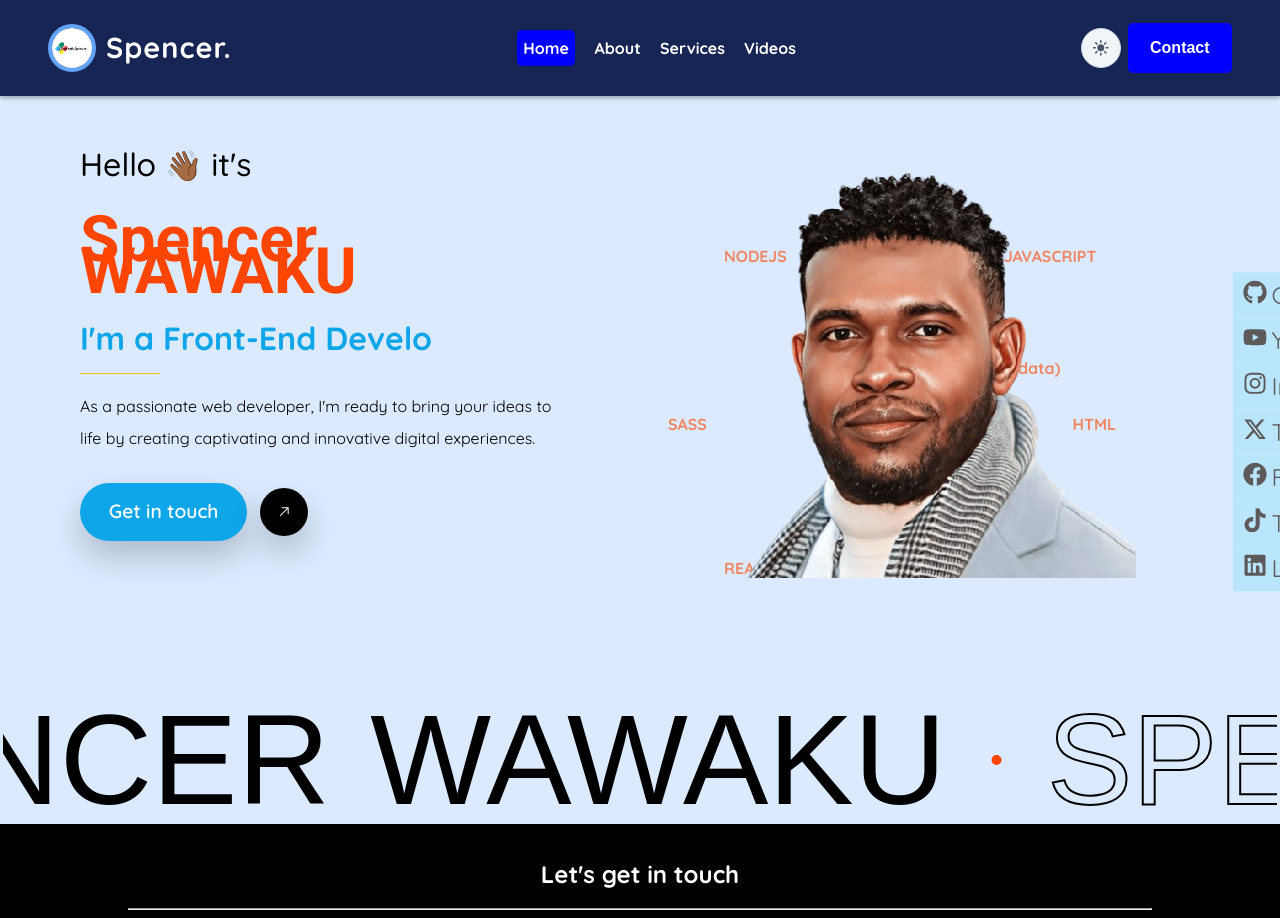
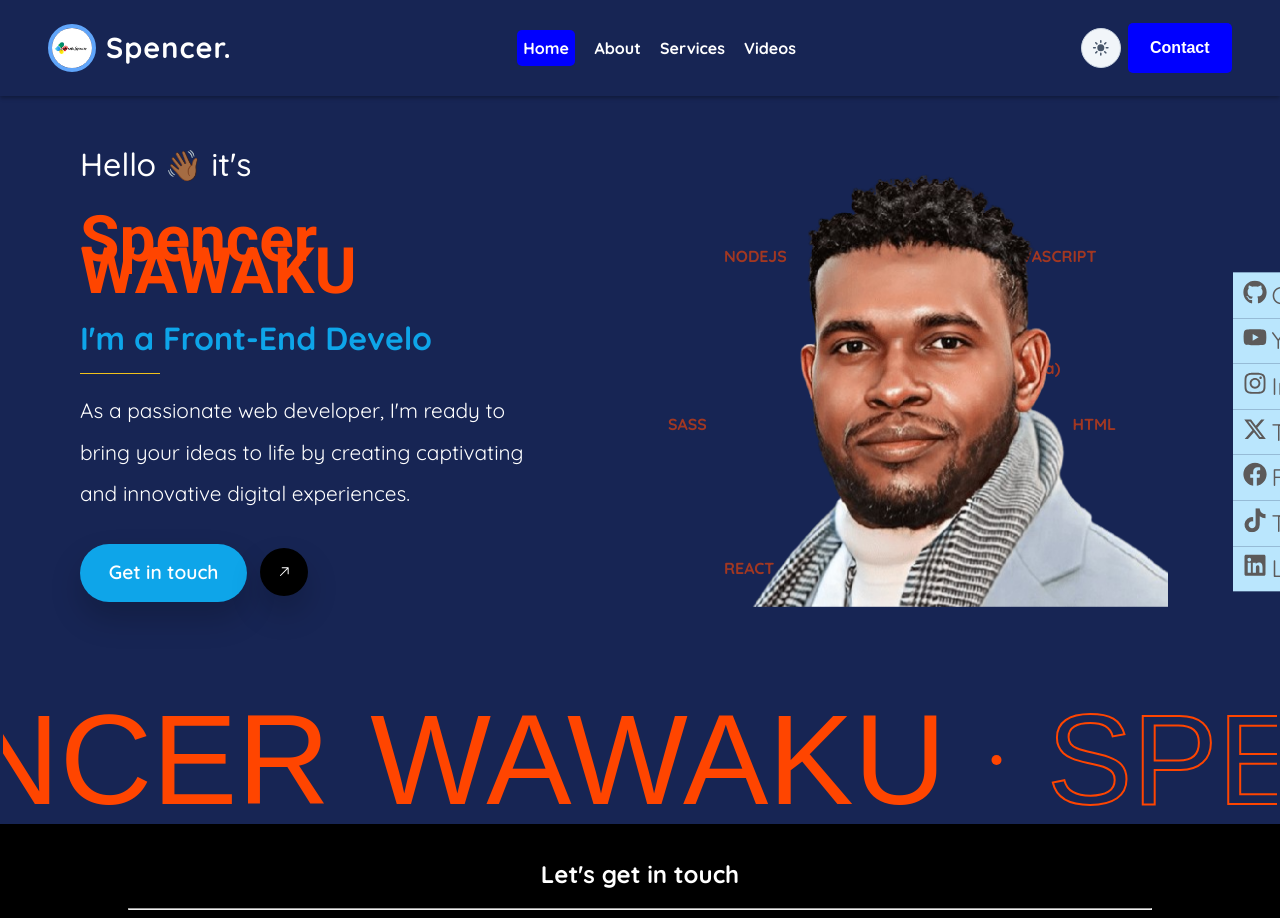
Before and after one commit to spe9110/spencer-wawaku, a React (Create React App) app in the folder spencer-wawaku/: page / in a window 1280 px wide. Shown: the top 918 px of the page. Built offline with nearby package versions, Linux system fonts and the light colour scheme.

Commit message:
add the hero and scrolling text

```diff
--- a/spencer-wawaku/src/App.css
+++ b/spencer-wawaku/src/App.css
@@ -133,7 +133,6 @@
   position: relative;
   width: 100vw;
   display: flex;
-  overflow: hidden;
 }
 .container .Hero__info {
   display: flex;
@@ -361,13 +360,14 @@
   display: flex;
   align-items: center;
   justify-content: center;
+  color: orangered;
 }
 .container .text__infinite__scroll__one span {
   display: flex;
   align-items: center;
   justify-content: center;
   color: transparent;
-  -webkit-text-stroke: 2px #000000;
+  -webkit-text-stroke: 2px orangered;
 }
 @keyframes scroll {
   0% {
@@ -379,20 +379,6 @@
 }
 .container .text__infinite__scroll__one:hover {
   animation-play-state: paused;
-}
-.container .text__infinite__scroll::before, .container .text__infinite__scroll::after {
-  position: absolute;
-  content: "";
-  top: 0;
-  z-index: 2;
-}
-.container .text__infinite__scroll::before {
-  position: absolute;
-  left: 0;
-}
-.container .text__infinite__scroll::after {
-  position: absolute;
-  right: 0;
 }
 
 .container .footer {
@@ -526,13 +512,16 @@ a {
   line-height: 1.5;
   margin: 0;
 }
+.container .Header {
+  background: #dbeafe;
+  transition: background 0.3s ease-in-out;
+}
 @media only screen and (min-width: 1300px) {
   .container .Header {
     position: sticky;
     top: 0;
     height: 6rem;
     padding: 0 3em;
-    background: #dbeafe;
   }
   .container .Header.dark-mode {
     background: #172554;
@@ -575,7 +564,6 @@ a {
     top: 0;
     height: 6rem;
     padding: 0 3em;
-    background: #dbeafe;
   }
   .container .Header.dark-mode {
     background: #172554;
@@ -618,7 +606,6 @@ a {
     top: 0;
     height: 6rem;
     padding: 0 3em;
-    background: #dbeafe;
   }
   .container .Header.dark-mode {
     background: #172554;
@@ -660,7 +647,6 @@ a {
     position: relative;
     height: 4rem;
     padding: 0 1.5em;
-    background: #dbeafe;
   }
   .container .Header.dark-mode {
     background: #172554;
@@ -750,7 +736,6 @@ a {
     position: relative;
     height: 4rem;
     padding: 0 1em;
-    background: #dbeafe;
   }
   .container .Header.dark-mode {
     background: #172554;
@@ -884,6 +869,9 @@ a {
     place-items: center;
   }
 }
+.container .Hero {
+  transition: background 0.3s ease-in-out;
+}
 @media only screen and (min-width: 1300px) {
   .container .Hero {
     min-height: 75vh;
@@ -900,6 +888,7 @@ a {
     width: 50%;
     min-height: 70vh;
     padding: 1em;
+    z-index: 40;
   }
   .container .Hero__info__greet {
     font-size: 2rem;
@@ -918,10 +907,12 @@ a {
   .container .Hero__info__description {
     margin: 0.8rem 0;
     width: 30rem;
+    font-size: 1.3rem;
   }
   .container .Hero__info__btn {
     justify-content: center;
     margin: 0.8rem 0;
+    padding-bottom: 0;
   }
   .container .Hero__info__btn__one {
     font-size: 1.2rem;
@@ -943,10 +934,8 @@ a {
     z-index: 40;
   }
   .container .Hero__profil__picture {
-    font-size: 2rem;
-    width: 32.15rem;
+    width: 36rem;
     height: auto;
-    padding-bottom: 4rem;
   }
   .container .Hero__profil__code {
     display: flex;
@@ -1022,6 +1011,7 @@ a {
   .container .Hero__info__description {
     margin: 0.8rem 0;
     width: 30rem;
+    font-size: 1.3rem;
   }
   .container .Hero__info__btn {
     justify-content: center;
@@ -1047,10 +1037,8 @@ a {
     z-index: 40;
   }
   .container .Hero__profil__picture {
-    font-size: 2rem;
-    width: 30rem;
+    width: 32rem;
     height: auto;
-    padding-bottom: 4rem;
   }
   .container .Hero__profil__code {
     display: flex;
@@ -1126,6 +1114,7 @@ a {
   .container .Hero__info__description {
     margin: 0.8rem 0;
     width: 30rem;
+    font-size: 1.1rem;
   }
   .container .Hero__info__btn {
     justify-content: center;
@@ -1151,10 +1140,8 @@ a {
     z-index: 40;
   }
   .container .Hero__profil__picture {
-    font-size: 2rem;
     width: 30rem;
     height: auto;
-    padding-bottom: 4rem;
   }
   .container .Hero__profil__code {
     display: flex;
@@ -1259,7 +1246,7 @@ a {
     justify-content: center;
   }
   .container .Hero__profil__picture {
-    width: 15rem;
+    width: 550px;
     height: auto;
   }
   .container .Hero__profil__code {
@@ -1301,7 +1288,7 @@ a {
 }
 @media only screen and (max-width: 499px) {
   .container .Hero {
-    min-height: 60vh;
+    min-height: 50vh;
     gap: 0.5rem;
     flex-direction: column;
     padding: 0.5em 1em;
@@ -1312,7 +1299,7 @@ a {
   }
   .container .Hero__info {
     width: 100%;
-    min-height: 300px;
+    height: 300px;
     padding: 1em 0.6em;
   }
   .container .Hero__info__greet {
@@ -1356,12 +1343,12 @@ a {
   }
   .container .Hero__profil {
     width: 100%;
-    min-height: 240px;
+    height: 300px;
     display: flex;
     justify-content: center;
   }
   .container .Hero__profil__picture {
-    width: 18rem;
+    width: 380px;
     height: auto;
   }
   .container .Hero__profil__code {
@@ -1400,6 +1387,9 @@ a {
   .container .Hero .Social__Media {
     display: none;
   }
+}
+.container .text__infinite {
+  transition: background 0.3s ease-in-out;
 }
 @media only screen and (min-width: 1300px) {
   .container .text__infinite {
--- a/spencer-wawaku/src/App.scss
+++ b/spencer-wawaku/src/App.scss
@@ -5,71 +5,10 @@
 
 // import resets
 @import './sass/resets';
+@import './sass/mixin';
+@import './sass/variables';
 
-// Define mixin for media queries
-@mixin responsive($width) {
-    @if $width == large-wide {
-      @media only screen and (min-width: $large-wide) {
-        @content;
-      }
-    } @else if $width == desktop {
-      @media only screen and (max-width: $desktop) {
-        @content;
-      }
-    } @else if $width == laptop {
-      @media only screen and (max-width: $laptop) {
-        @content;
-      }
-    } @else if $width == tablet {
-      @media only screen and (max-width: $tablet) {
-        @content;
-      }
-    } @else if $width == mobile {
-      @media only screen and (max-width: $mobile) {
-        @content;
-      }
-    }
-}
 
-// flex mixin
-@mixin flexCenter($direction) {
-    display: flex;
-    flex-direction: $direction;
-    justify-content: center;
-    align-items: center;
-}
-
-// linear-gradient mixin
-
-@mixin linear-gradient($from, $to, $opacity: 0) {
-    /* Fallback for sad browsers */
-    background-color: $to;
-    /* Mozilla Firefox */
-    background-image: -moz-linear-gradient(left, rgba($from, $opacity), rgba($to, $opacity));
-    /* Opera */
-    background-image: -o-linear-gradient(left, rgba($from, $opacity), rgba($to, $opacity));
-    /* WebKit (Safari 4+, Chrome 1+) */
-    background-image: -webkit-gradient(linear, left top, right top, from(rgba($from, $opacity)), to(rgba($to, $opacity)));
-    /* WebKit (Chrome 11+) */
-    background-image: -webkit-linear-gradient(left, rgba($from, $opacity), rgba($to, $opacity));
-    /* IE10 */
-    background-image: -ms-linear-gradient(left, rgba($from, $opacity), rgba($to, $opacity));
-    /* W3C */
-    background-image: linear-gradient(to right, rgba($from, $opacity), rgba($to, $opacity));
-}
-// VARIABLES
-// Define breakpoint variables
-$mobile: 499px;
-$tablet: 768px;
-$laptop: 992px;
-$desktop: 1299px;
-$large-wide: 1300px;
-
-// themes
-$light-theme-bg: #dbeafe; //main background
-$light-theme-clr: #000;
-$dark-theme-bg: #172554; //secondary background
-$dark-theme-clr: #fff;
 
 // a for whole app
 a{
@@ -97,6 +36,8 @@ a{
 
     // Header
     .Header{
+        background: $light-theme-bg;
+        transition: background .3s ease-in-out;
         // media queries
         // large-wide
         @include responsive(large-wide) {
@@ -104,7 +45,7 @@ a{
             top: 0;
             height: 6rem;
             padding: 0 3em;
-            background: $light-theme-bg;
+
 
             &.dark-mode{
                 background: $dark-theme-bg;
@@ -162,8 +103,6 @@ a{
             top: 0;
             height: 6rem;
             padding: 0 3em;
-            // margin-bottom: 2rem;
-            background: $light-theme-bg;
 
             &.dark-mode{
                 background: $dark-theme-bg;
@@ -219,7 +158,6 @@ a{
             top: 0;
             height: 6rem;
             padding: 0 3em;
-            background: $light-theme-bg;
 
             &.dark-mode{
                 background: $dark-theme-bg;
@@ -275,8 +213,6 @@ a{
             // top: 0;
             height: 4rem;
             padding: 0 1.5em;
-            // margin-bottom: .5rem;
-            background: $light-theme-bg;
 
             &.dark-mode{
                 background: $dark-theme-bg;
@@ -386,8 +322,6 @@ a{
             // top: 0;
             height: 4rem;
             padding: 0 1em;
-            // margin-bottom: .5rem;
-            background: $light-theme-bg;
 
             &.dark-mode{
                 background: $dark-theme-bg;
@@ -548,6 +482,7 @@ a{
 
     // Hero section
     .Hero{
+        transition: background .3s ease-in-out;
         // Large screen
         @include responsive(large-wide){
             min-height: 75vh;
@@ -564,6 +499,7 @@ a{
                 width: 50%;
                 min-height: 70vh;
                 padding: 1em;
+                z-index: 40;
 
                 &__greet{
                     font-size: 2rem;
@@ -582,11 +518,13 @@ a{
                 &__description{
                     margin: .8rem 0;
                     width: 30rem;
+                    font-size: 1.3rem;
                 }
                 // Buttons
                 &__btn{
                     justify-content: center;
                     margin: .8rem 0;
+                    padding-bottom: 0;
 
                     &__one{
                         font-size: 1.2rem;
@@ -612,10 +550,8 @@ a{
                 z-index: 40;
 
                 &__picture{
-                    font-size: 2rem;
-                    width: 32.15rem;
+                    width: 36rem;
                     height: auto;
-                    padding-bottom: 4rem;
                 }
 
                 &__code{
@@ -695,6 +631,7 @@ a{
                 &__description{
                     margin: .8rem 0;
                     width: 30rem;
+                    font-size: 1.3rem;
                 }
                 // Buttons
                 &__btn{
@@ -725,10 +662,8 @@ a{
                 z-index: 40;
 
                 &__picture{
-                    font-size: 2rem;
-                    width: 30rem;
+                    width: 32rem;
                     height: auto;
-                    padding-bottom: 4rem;
                 }
 
                 &__code{
@@ -808,6 +743,7 @@ a{
                 &__description{
                     margin: .8rem 0;
                     width: 30rem;
+                    font-size: 1.1rem;
                 }
                 // Buttons
                 &__btn{
@@ -838,10 +774,8 @@ a{
                 z-index: 40;
 
                 &__picture{
-                    font-size: 2rem;
                     width: 30rem;
                     height: auto;
-                    padding-bottom: 4rem;
                 }
 
                 &__code{
@@ -954,23 +888,17 @@ a{
             &__profil{
                 width: 100%;
                 min-height: 200px;
-                // min-height: auto;
-                // margin: 0 auto;
                 display: flex;
-                // align-items: center;
                 justify-content: center;
 
                 &__picture{
-                    width: 15rem;
+                    width: 550px;
                     height: auto;
-                    // padding-bottom: 4rem;
                 }
 
                 &__code{
                     right: 18%;
                     top: 40%;
-                    // width: 10rem;
-                    // height: auto;
                     font-size: 1rem;
 
 
@@ -1011,7 +939,7 @@ a{
         }
         // mobile
         @include responsive(mobile){
-            min-height: 60vh;
+            min-height: 50vh;
             gap: .5rem;
             flex-direction: column;
             padding: .5em 1em;
@@ -1023,7 +951,7 @@ a{
 
             &__info{
                 width: 100%;
-                min-height: 300px;
+                height: 300px;
                 padding: 1em .6em;
 
                 &__greet{
@@ -1074,14 +1002,13 @@ a{
             }
             &__profil{
                 width: 100%;
-                min-height: 240px;
+                height: 300px;
                 display: flex;
                 justify-content: center;
 
                 &__picture{
-                    width: 18rem;
+                    width: 380px;
                     height: auto;
-                    // padding-bottom: 4rem;
                 }
 
                 &__code{
@@ -1131,6 +1058,8 @@ a{
 
     // SCROLLING TEXT
     .text__infinite{
+        transition: background .3s ease-in-out;
+
         @include responsive(large-wide){
             height: 8rem;
             padding: .2em;
--- a/spencer-wawaku/src/component/Main/Home.js
+++ b/spencer-wawaku/src/component/Main/Home.js
@@ -5,10 +5,10 @@ import { GoArrowUpRight } from "react-icons/go";
 import { NavLink } from "react-router-dom";
 import Profil from './Images/avatar-bis.png';
 import SocialMediaHero from "./SocialMediaHero";
-// import { useTheme } from '../Header/DarkMode';
+import { useTheme } from '../Header/DarkMode';
 
 export default function Home(){
-    // const { theme } = useTheme();
+    const { theme } = useTheme();
 
     const [text] = useTypewriter({
         words: ["I'm a Front-End Developer", "I'm a React Developer", "I'm a NodeJs Developer", "I'm a junior fullstack Developer", "I'm an Educator"],
@@ -19,7 +19,7 @@ export default function Home(){
     })
 
     return(
-        <div className="Hero">
+        <div className={`Hero ${theme === 'light' ? 'dark-mode' : 'light'}`}>
             {/* info */}
             <div className="Hero__info">
                 <p className="Hero__info__greet">Hello <span style={{fontSize:30}}>👋🏾</span> it's </p>
--- a/spencer-wawaku/src/component/Main/MainSass/_Home.scss
+++ b/spencer-wawaku/src/component/Main/MainSass/_Home.scss
@@ -24,7 +24,6 @@
         position: relative;
         width: 100vw;
         display: flex;
-        overflow: hidden;
 
         &__info{
             display: flex;
--- a/spencer-wawaku/src/component/Main/MainSass/_ScrollingText.scss
+++ b/spencer-wawaku/src/component/Main/MainSass/_ScrollingText.scss
@@ -1,11 +1,9 @@
 .container{
     .text__infinite{
         width: 100%;
-        // height: 8rem;
         display: flex;
         justify-content: bottom;
         align-items: center;
-        // padding: 2em;
         font-family: "legend", sans-serif;
         position: relative;
 
@@ -19,7 +17,6 @@
                 display: flex;
                 align-items: center;
                 justify-content: center;
-                // font-size: 8rem;
                 word-spacing: .3rem;
                 font-size: bold;
                 cursor: pointer;
@@ -28,14 +25,16 @@
                     display: flex;
                     align-items: center;
                     justify-content: center;
+                    color: orangered;
                 }
                 span{
                     display: flex;
                     align-items: center;
                     justify-content: center;
                     color: transparent;
-                    -webkit-text-stroke: 2px #000000;
+                    -webkit-text-stroke: 2px orangered;
                 }
+
                 @keyframes scroll {
                     0%{
                         transform: translateX(0);
@@ -50,22 +49,6 @@
 
             }
         }
-        &__scroll::before,&__scroll::after{
-            position: absolute;
-            content: "";
-            // width: 200px;
-            // height: 8rem;
-            top: 0;
-            z-index: 2;
-        }
-        &__scroll::before{
-            position: absolute;
-            left: 0;
 
-        }
-        &__scroll::after{
-            position: absolute;
-            right: 0;
-        }
     }
 }
--- a/spencer-wawaku/src/component/Main/MainSass/index_main.css
+++ b/spencer-wawaku/src/component/Main/MainSass/index_main.css
@@ -2,7 +2,6 @@
   position: relative;
   width: 100vw;
   display: flex;
-  overflow: hidden;
 }
 .container .Hero__info {
   display: flex;
@@ -230,13 +229,14 @@
   display: flex;
   align-items: center;
   justify-content: center;
+  color: orangered;
 }
 .container .text__infinite__scroll__one span {
   display: flex;
   align-items: center;
   justify-content: center;
   color: transparent;
-  -webkit-text-stroke: 2px #000000;
+  -webkit-text-stroke: 2px orangered;
 }
 @keyframes scroll {
   0% {
@@ -248,18 +248,4 @@
 }
 .container .text__infinite__scroll__one:hover {
   animation-play-state: paused;
-}
-.container .text__infinite__scroll::before, .container .text__infinite__scroll::after {
-  position: absolute;
-  content: "";
-  top: 0;
-  z-index: 2;
-}
-.container .text__infinite__scroll::before {
-  position: absolute;
-  left: 0;
-}
-.container .text__infinite__scroll::after {
-  position: absolute;
-  right: 0;
 }/*# sourceMappingURL=index_main.css.map */
--- a/spencer-wawaku/src/component/Main/ScrollingText.js
+++ b/spencer-wawaku/src/component/Main/ScrollingText.js
@@ -1,10 +1,12 @@
 import React from "react";
 import './MainSass/index_main.css';
 import { GoDotFill } from "react-icons/go";
+import { useTheme } from '../Header/DarkMode';
 
 export default function ScrollingText(){
+    const { theme } = useTheme();
     return(
-        <div className="text__infinite">
+        <div className={`text__infinite ${theme === 'light' ? 'dark-mode' : 'light'}`}>
             <div className="text__infinite__scroll">
                 <div className="text__infinite__scroll__one">
                     <div>&nbsp;SPENCER WAWAKU <span>&nbsp;< GoDotFill style={{ color: "#FF4500", fontSize: 20 }} />&nbsp;SPENCER WAWAKU</span>&nbsp;< GoDotFill style={{ color: "#FF4500", fontSize: 20 }} />&nbsp;SPENCER WAWAKU <span>&nbsp;< GoDotFill style={{ color: "#FF4500", fontSize: 20 }} />&nbsp;SPENCER WAWAKU</span>&nbsp;< GoDotFill style={{ color: "#FF4500", fontSize: 20 }} />&nbsp;SPENCER WAWAKU <span>&nbsp;< GoDotFill style={{ color: "#FF4500", fontSize: 20 }} />&nbsp;SPENCER WAWAKU</span>&nbsp;< GoDotFill style={{ color: "#FF4500", fontSize: 20 }} />&nbsp;SPENCER WAWAKU <span>&nbsp;< GoDotFill style={{ color: "#FF4500", fontSize: 20 }} />&nbsp;SPENCER WAWAKU</span>&nbsp;< GoDotFill style={{ color: "#FF4500", fontSize: 20 }} /></div>
```
Also changed, not shown: spencer-wawaku/src/sass/_mixin.scss (added, +51 -0 lines), spencer-wawaku/src/sass/_variables.scss (added, +13 -0 lines), 2 other files (tests, documents, lock files or other folders).
